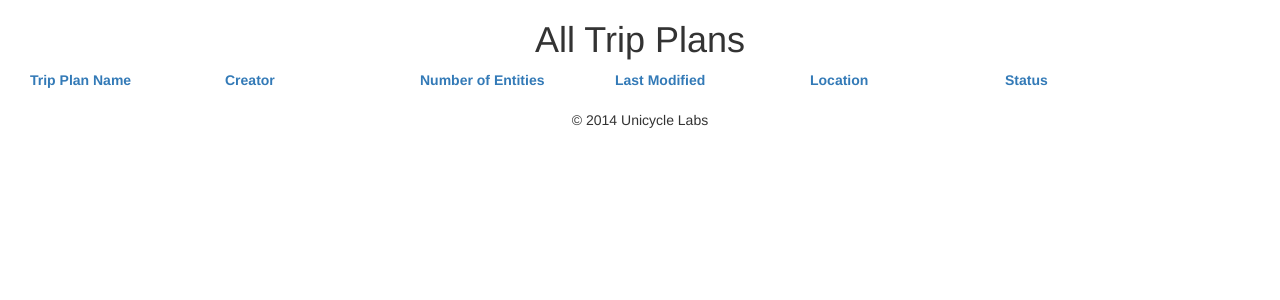
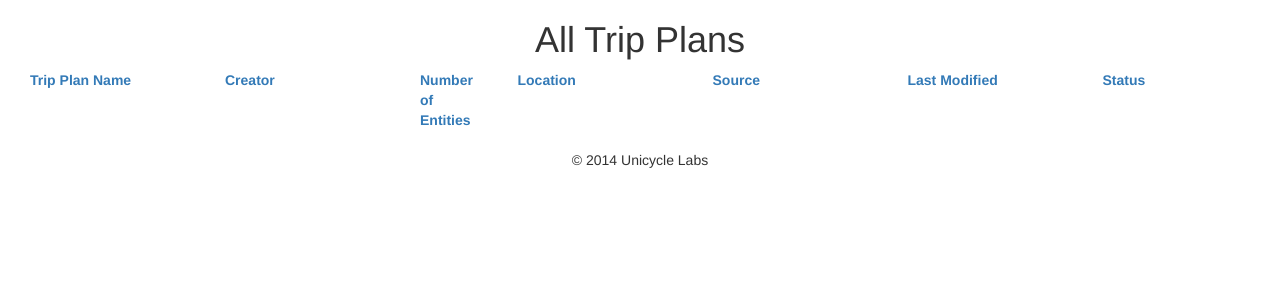
Before and after one commit to superf2t/clipper-foundation, a Python web app: template templates/admin.html in a window 1280 px wide. Shown: the top 300 px of the page. Run offline with Jinja, Linux system fonts and the light colour scheme; the template is opened without the code that fills it, so the values that code supplies are empty; some libraries are stand-ins or nearby versions.

Commit message:
Add a column for source url.

```diff
--- a/admin.py
+++ b/admin.py
@@ -10,6 +10,7 @@ SORTINGS = {
     'entity_count': lambda t1, t2: cmp(len(t1.entities), len(t2.entities)),
     'last_modified': lambda t1, t2: t1.compare(t2),
     'location_name': lambda t1, t2: cmp(t1.location_name, t2.location_name),
+    'source_url': lambda t1, t2: cmp(t1.source_url, t2.source_url),
     'status': lambda t1, t2: cmp(t1.status, t2.status),
 }
 
--- a/app.py
+++ b/app.py
@@ -1,4 +1,5 @@
 import urllib
+import urlparse
 
 from flask import flash
 from flask import g
@@ -207,7 +208,8 @@ def adminpage():
     reverse = True if request.values.get('reverse') else False
     trip_plans = admin.fetch_trip_plans(
         sorting=request.values.get('sorting'), reverse=reverse)
-    return render_template('admin.html', trip_plans=trip_plans)
+    return render_template('admin.html', trip_plans=trip_plans,
+        source_host=lambda url: urlparse.urlparse(url).netloc.split('.')[-2])
 
 @app.route('/admin/editor/<int:trip_plan_id>')
 def admin_editor(trip_plan_id):
--- a/templates/admin.html
+++ b/templates/admin.html
@@ -59,14 +59,9 @@
           Creator
         </a>
       </div>
-      <div class="col-md-2">
+      <div class="col-md-1">
         <a onclick="sort('entity_count')" href="javascript:void(0)">
           Number of Entities
-        </a>
-      </div>
-      <div class="col-md-2">
-        <a onclick="sort('last_modified')" href="javascript:void(0)">
-          Last Modified
         </a>
       </div>
       <div class="col-md-2">
@@ -75,6 +70,16 @@
         </a>
       </div>
       <div class="col-md-2">
+        <a onclick="sort('source_url')" href="javascript:void(0)">
+          Source
+        </a>
+      </div>
+      <div class="col-md-2">
+        <a onclick="sort('last_modified')" href="javascript:void(0)">
+          Last Modified
+        </a>
+      </div>
+      <div class="col-md-1">
         <a onclick="sort('status')" href="javascript:void(0)">
           Status
         </a>
@@ -89,16 +94,21 @@
         <div class="col-md-2">
           {{trip_plan.creator_name()}}
         </div>
-        <div class="col-md-2">
+        <div class="col-md-1">
           {{trip_plan.entities|length}} entities
-        </div>
-        <div class="col-md-2">
-          {{trip_plan.last_modified and trip_plan.last_modified_datetime().strftime('%d %B %Y')}}
         </div>
         <div class="col-md-2">
           {{trip_plan.location_name}}
         </div>
         <div class="col-md-2">
+          {% if trip_plan.source_url %}
+          <a href="{{trip_plan.source_url}}">{{source_host(trip_plan.source_url)}}</a>
+          {% endif %}
+        </div>
+        <div class="col-md-2">
+          {{trip_plan.last_modified and trip_plan.last_modified_datetime().strftime('%d %B %Y')}}
+        </div>
+        <div class="col-md-1">
           {% if trip_plan.status == 'DELETED' %}
             (deleted)
           {% endif %}
```
